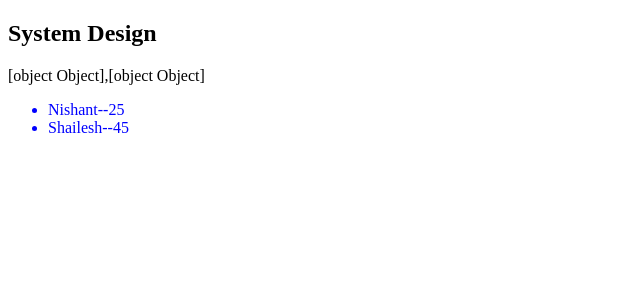
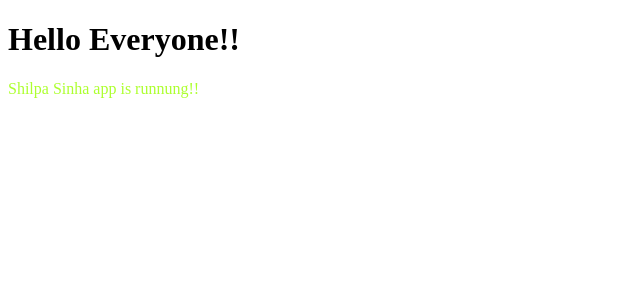
Before and after one commit to Shilpa3107/Angularcodes, an Angular app: page / in a window 1280 px wide. Shown: the top 300 px of the page, without its empty margins (0-640 px from the left). Built offline with nearby package versions, Linux system fonts and the light colour scheme.

Commit message:
Adding new template and title

```diff
--- a/src/app/app.component.html
+++ b/src/app/app.component.html
@@ -1,7 +1,2 @@
-<h2>{{title}}</h2>
-{{friendslist}}
-<ul>
-  <li *ngFor = "let item of friendslist">
-     {{item.name}}--{{item.age}}
-  </li>
-</ul>
+<h1>Hello Everyone!!</h1>
+<p style="color: greenyellow">{{title}} app is runnung!!</p>
--- a/src/app/app.component.ts
+++ b/src/app/app.component.ts
@@ -6,15 +6,15 @@ import { Component } from '@angular/core';
   styleUrls: ['./app.component.css']
 })
 export class AppComponent {
-  title = 'System Design';
+  title = 'Shilpa Sinha';
 
-  friendslist = [
-    {
-      name: 'Nishant',
-      age: 25
-    },
-    {
-      name: 'Shailesh',
-      age: 45
-    }]
+  // friendslist = [
+  //   {
+  //     name: 'Nishant',
+  //     age: 25
+  //   },
+  //   {
+  //     name: 'Shailesh',
+  //     age: 45
+  //   }]
 }
```
